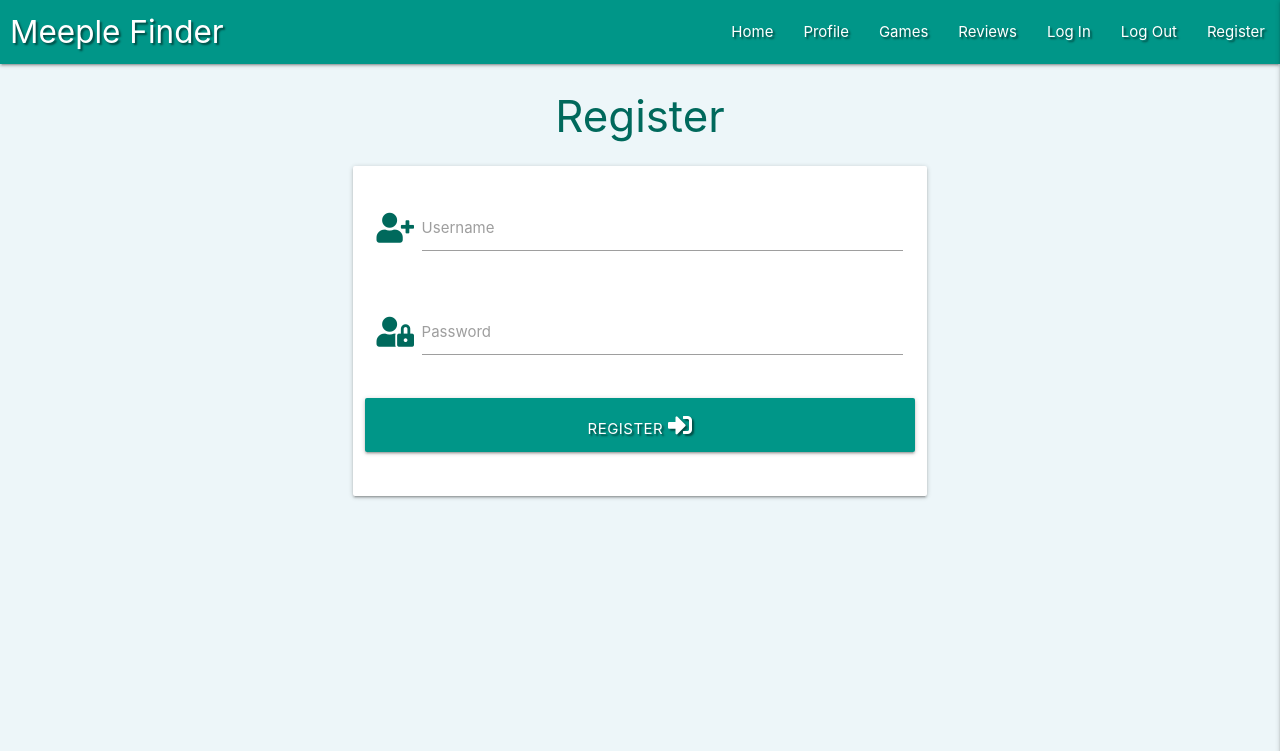
After one commit to Vivioli87/meeple_finder, a Flask app: page /register in a window 1280 px wide. The commit adds this page. Shown: the top 751 px of the page. Run offline with Flask 2, Linux system fonts and the light colour scheme; some libraries are stand-ins or nearby versions.

Commit message:
set up basic register html template

```diff
--- a/app.py
+++ b/app.py
@@ -33,6 +33,11 @@ def get_game_detail(game_id):
     return render_template("game_detail.html", game=game)
 
 
+@app.route("/register", methods=["GET", "POST"])
+def register():
+    return render_template("register.html")
+
+
 if __name__ == "__main__":
     app.run(host=os.environ.get("IP"),
             port=int(os.environ.get("PORT")),
--- a/static/css/style.css
+++ b/static/css/style.css
@@ -12,10 +12,9 @@ a.brand-logo{
     padding-left: 10px;
 }
 
-.filter-bar{
-    background-color: #ffddd2;
+
+.game-detail-image{
+    max-width: 100%;
+    height: auto;
+    margin-top: 50px;
 }
-
-/*.image-margin{
-    margin: 5px;
-}*/
--- a/templates/base.html
+++ b/templates/base.html
@@ -26,7 +26,7 @@
                     <li><a href="#">Reviews</a></li>
                     <li><a href="#">Log In</a></li>
                     <li><a href="#">Log Out</a></li>
-                    <li><a href="#">Register</a></li>
+                    <li><a href="{{ url_for('register') }}">Register</a></li>
                 </ul>
             </div>
         </nav>
@@ -39,7 +39,7 @@
             <li><a href="#">Reviews</a></li>
             <li><a href="#">Log In</a></li>
             <li><a href="#">Log Out</a></li>
-            <li><a href="#">Register</a></li>
+            <li><a href="{{ url_for('register') }}">Register</a></li>
         </ul>
     </header>
     <main class="container">
--- a/templates/games.html
+++ b/templates/games.html
@@ -15,7 +15,7 @@
         {% for game in games %}
             <div class="col s12 m7">
                 <div class="card horizontal">
-                <div class="card-image image-margin">
+                <div class="card-image">
                     <img src="{{game.image}}">
                 </div>
                 <div class="card-stacked">
--- /dev/null
+++ b/templates/register.html
@@ -0,0 +1,37 @@
+{% extends "base.html" %}
+{% block content %}
+
+    <h3 class="teal-text text-darken-3 center-align">Register</h3>
+
+    <div class="row">
+        <form class="col s12 m8 offset-m2" method="POST" action="{{ url_for('register') }}">
+            <div class="card-panel">
+                 <!--username-->
+                <div class="row">
+                    <div class="input-field col s12">
+                        <i class="fas fa-user-plus prefix teal-text text-darken-3"></i>
+                        <input id="username" name="username" type="text" minlength="5"
+                        maxlength="15" pattern="^[a-zA-Z0-9]{5,15}$" class="validate" required>
+                        <label for="username">Username</label>
+                    </div>
+                </div>
+                <!--password-->
+                <div class="row">
+                    <div class="input-field col s12">
+                        <i class="fas fa-user-lock prefix teal-text text-darken-3"></i>
+                        <input id="password" name="password" type="password" minlength="5"
+                        maxlength="15" pattern="^[a-zA-Z0-9]{5,15}$" class="validate" required>
+                        <label for="password">Password</label>
+                    </div>
+                </div>
+                <!--register-->
+                <div class="row">
+                    <button type="submit" class="col s12 btn-large teal text-shadow">
+                        Register <i class="fas fa-sign-in-alt"></i>
+                    </button>
+                </div>
+            </div>
+        </form>
+    </div>
+
+{% endblock %}
```
Also changed, not shown: templates/game_detail.html (+18 -3 lines).
